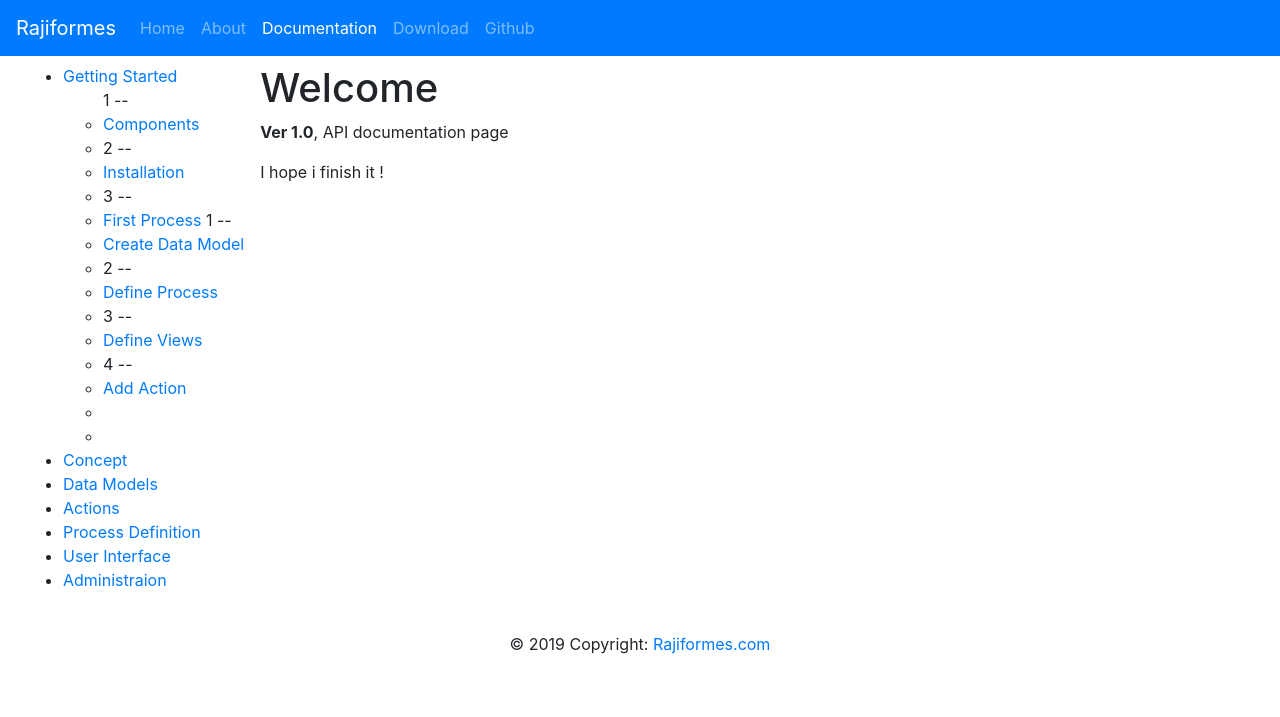
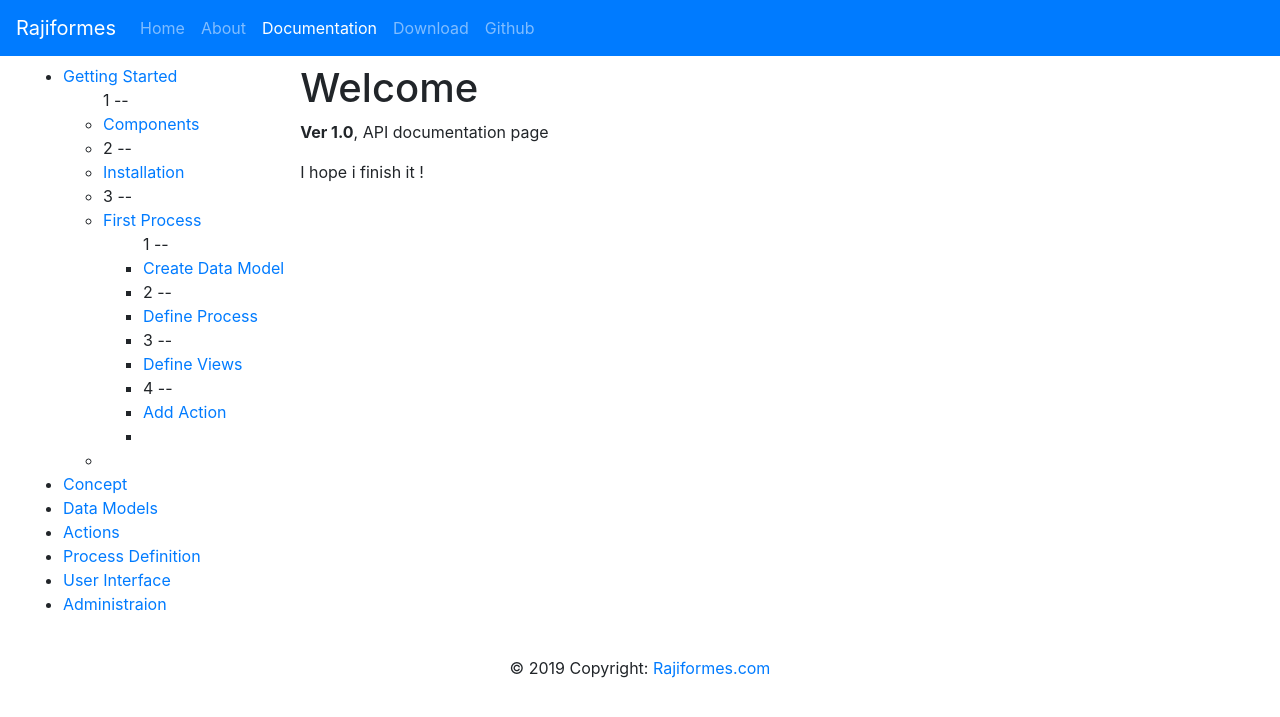
Before and after one commit to rajiformes/rajiformes.github.io, a Jekyll site: the page built from doc/10/getting-started/introduction.md, in a window 1280 px wide. Shown: the top 717 px of the page. Built offline with Jekyll 4.4.1, drawn with Linux system fonts in a browser that asks for light colours.

Commit message:
Update documentation.html

```diff
--- a/_layouts/documentation.html
+++ b/_layouts/documentation.html
@@ -17,7 +17,7 @@
                             {% endif %}
                         </a>
 
-                        {% if forloop.first %}<ul>{% endif %}
+                        <ul>
                             {% for subItem in item.items %}
                              {{ forloop.index }}
                             -{{forloop.counter}}-
@@ -30,7 +30,7 @@
                                     {% endif %}
                                 </a>
 
-                                {% if forloop.first %}<ul>{% endif %}
+                                <ul>
                                     {% for subSubItem in subItem.items %}
                                      {{ forloop.index }}
                                       -{{forloop.parentloop.counter}}-
@@ -44,10 +44,10 @@
                                         </a>
                                     <li>
                                         {% endfor %}
-                                        {% if forloop.first %}</ul>{% endif %}
+                                        </ul>
                             <li>
                             {% endfor %}
-                                {% if forloop.first %} </ul>{% endif %}
+                                </ul>
                     </li>
                     {% endfor %}
                 </ul>
```
